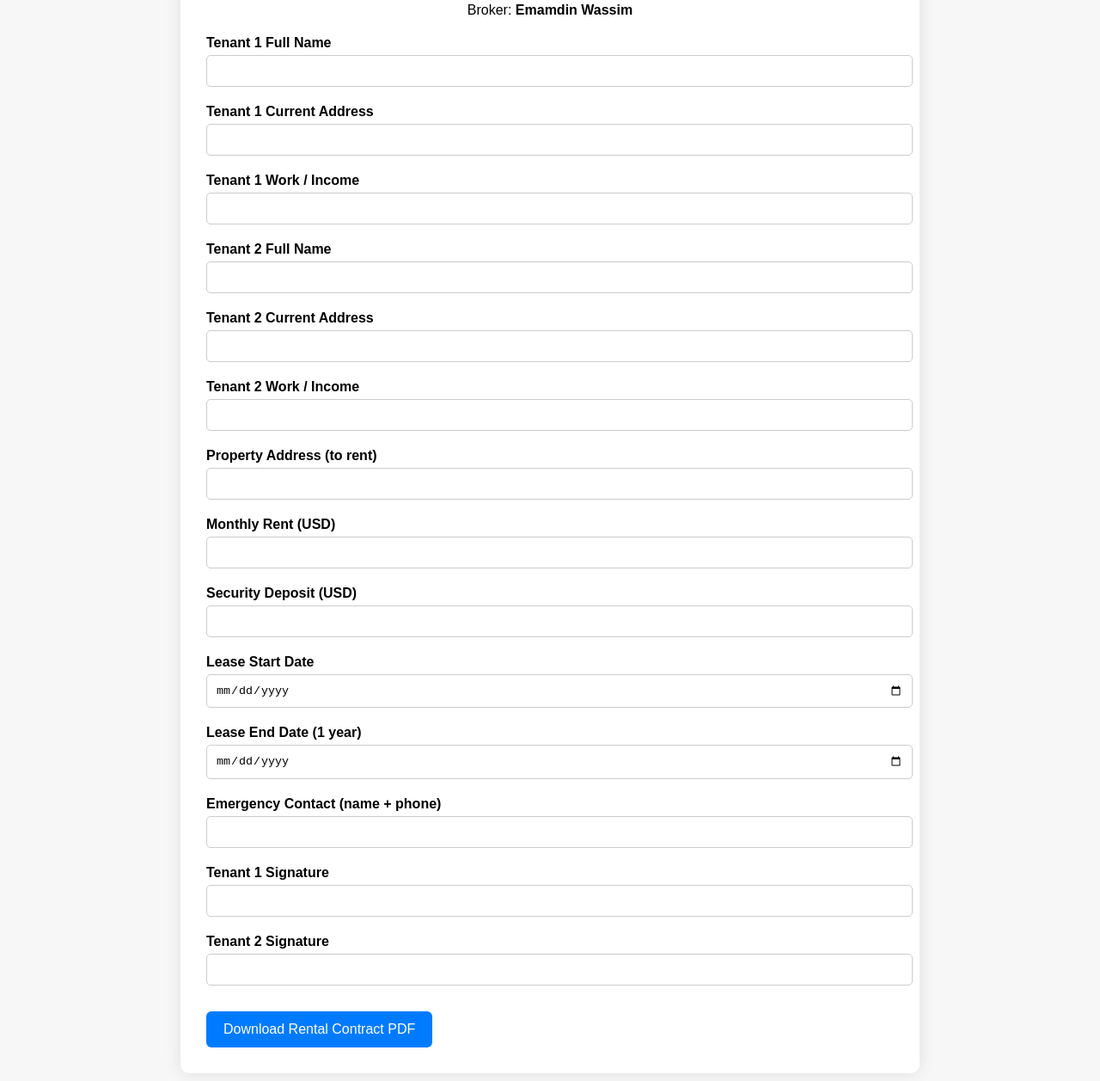
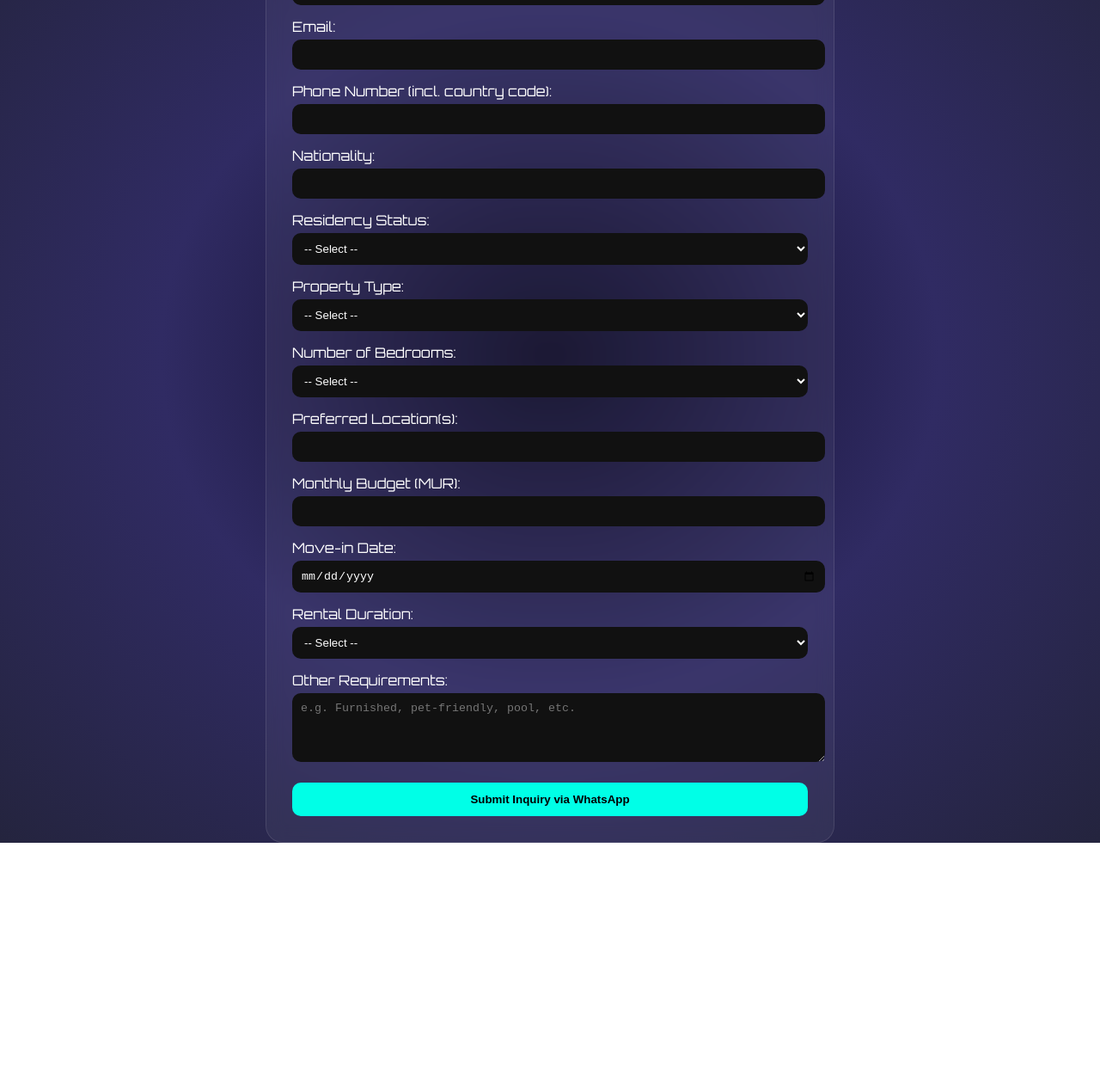
Before and after one commit to labwazi/superdealsmauritiuscoltd, a plain HTML site: page index.html in a window 1280 px wide. Shown: the part 155-1412 px from the top of the page at 86% size. After the commit the page ends 1135 px from the top, so only its background shows below. Drawn offline with nearby package versions, Linux system fonts and the light colour scheme.

Commit message:
Update index.html

```diff
--- a/index.html
+++ b/index.html
@@ -1,156 +1,174 @@
 <!DOCTYPE html>
 <html lang="en">
 <head>
-  <meta charset="UTF-8" />
-  <meta name="viewport" content="width=device-width, initial-scale=1.0"/>
-  <title>Rental Application - Emamdin Wassim</title>
-  <script src="https://cdnjs.cloudflare.com/ajax/libs/jspdf/2.5.1/jspdf.umd.min.js"></script>
+  <meta charset="UTF-8">
+  <meta name="viewport" content="width=device-width, initial-scale=1.0">
+  <title>Rental Inquiry - Chill Tech</title>
+
+  <!-- Google Fonts & FontAwesome -->
+  <link href="https://fonts.googleapis.com/css2?family=Orbitron:wght@400;700&display=swap" rel="stylesheet">
+  <link rel="stylesheet" href="https://cdnjs.cloudflare.com/ajax/libs/font-awesome/6.4.0/css/all.min.css" />
+
   <style>
-    body { font-family: Arial, sans-serif; background: #f7f7f7; padding: 40px; }
-    .container {
-      max-width: 800px;
-      margin: auto;
-      background: white;
+    body {
+      font-family: 'Orbitron', sans-serif;
+      background: radial-gradient(#0f0c29, #302b63, #24243e);
+      color: #fff;
+      display: flex;
+      justify-content: center;
+      align-items: center;
+      min-height: 100vh;
+      margin: 0;
+    }
+
+    .form-container {
+      background: rgba(255, 255, 255, 0.05);
+      border: 1px solid rgba(255, 255, 255, 0.1);
+      backdrop-filter: blur(10px);
       padding: 30px;
-      border-radius: 10px;
-      box-shadow: 0 0 20px rgba(0,0,0,0.1);
+      border-radius: 20px;
+      width: 90%;
+      max-width: 600px;
+      animation: fadeIn 1.2s ease-out;
     }
-    h1 { text-align: center; color: #333; }
-    label { font-weight: bold; margin-top: 20px; display: block; }
-    input, textarea {
+
+    h2 {
+      text-align: center;
+      margin-bottom: 20px;
+      color: #00ffe7;
+    }
+
+    label {
+      display: block;
+      margin-top: 15px;
+      margin-bottom: 5px;
+    }
+
+    input, select, textarea {
       width: 100%;
       padding: 10px;
-      margin-top: 5px;
-      border-radius: 5px;
-      border: 1px solid #ccc;
+      border-radius: 10px;
+      border: none;
+      outline: none;
+      background-color: #111;
+      color: #fff;
+      transition: 0.3s;
     }
+
+    input:focus, select:focus, textarea:focus {
+      box-shadow: 0 0 10px #00ffe7;
+    }
+
     button {
-      margin-top: 30px;
-      padding: 12px 20px;
-      background-color: #007bff;
-      color: white;
+      margin-top: 20px;
+      width: 100%;
+      padding: 12px;
+      background-color: #00ffe7;
+      color: #000;
+      font-weight: bold;
       border: none;
-      border-radius: 6px;
-      font-size: 1em;
+      border-radius: 10px;
       cursor: pointer;
+      transition: background 0.3s;
     }
-    button:hover { background-color: #0056b3; }
-    .whatsapp {
-      margin-top: 15px;
-      text-align: center;
+
+    button:hover {
+      background-color: #00bfa6;
     }
-    .whatsapp a {
-      display: inline-block;
-      margin-top: 10px;
-      background-color: #25d366;
-      color: white;
-      padding: 10px 20px;
-      text-decoration: none;
-      border-radius: 5px;
+
+    @keyframes fadeIn {
+      from { opacity: 0; transform: translateY(30px); }
+      to { opacity: 1; transform: translateY(0); }
     }
   </style>
 </head>
 <body>
+  <form class="form-container" id="rentalForm">
+    <h2>Long-Term Rental Inquiry</h2>
 
-<div class="container">
-  <h1>Rental Application Form</h1>
-  <p style="text-align: center;">Broker: <strong>Emamdin Wassim</strong></p>
+    <label for="fullName">Full Name:</label>
+    <input type="text" id="fullName" name="fullName" required>
 
-  <form id="rentalForm">
-    <label>Tenant 1 Full Name</label>
-    <input type="text" id="tenant1Name" required>
+    <label for="email">Email:</label>
+    <input type="email" id="email" name="email" required>
 
-    <label>Tenant 1 Current Address</label>
-    <input type="text" id="tenant1Address" required>
+    <label for="phone">Phone Number (incl. country code):</label>
+    <input type="tel" id="phone" name="phone" required>
 
-    <label>Tenant 1 Work / Income</label>
-    <input type="text" id="tenant1Work" required>
+    <label for="nationality">Nationality:</label>
+    <input type="text" id="nationality" name="nationality" required>
 
-    <label>Tenant 2 Full Name</label>
-    <input type="text" id="tenant2Name" required>
+    <label for="residencyStatus">Residency Status:</label>
+    <select id="residencyStatus" name="residencyStatus" required>
+      <option value="">-- Select --</option>
+      <option value="resident">Mauritian Resident</option>
+      <option value="expat">Expat (with permit)</option>
+      <option value="foreigner">Foreigner (relocating)</option>
+    </select>
 
-    <label>Tenant 2 Current Address</label>
-    <input type="text" id="tenant2Address" required>
+    <label for="rentalType">Property Type:</label>
+    <select id="rentalType" name="rentalType" required>
+      <option value="">-- Select --</option>
+      <option value="apartment">Apartment</option>
+      <option value="house">House / Villa</option>
+      <option value="studio">Studio</option>
+      <option value="duplex">Duplex</option>
+    </select>
 
-    <label>Tenant 2 Work / Income</label>
-    <input type="text" id="tenant2Work" required>
+    <label for="bedrooms">Number of Bedrooms:</label>
+    <select id="bedrooms" name="bedrooms" required>
+      <option value="">-- Select --</option>
+      <option value="1">1</option>
+      <option value="2">2</option>
+      <option value="3">3</option>
+      <option value="4">4+</option>
+    </select>
 
-    <label>Property Address (to rent)</label>
-    <input type="text" id="rentalProperty" required>
+    <label for="preferredLocation">Preferred Location(s):</label>
+    <input type="text" id="preferredLocation" name="preferredLocation" required>
 
-    <label>Monthly Rent (USD)</label>
-    <input type="number" id="monthlyRent" required>
+    <label for="budget">Monthly Budget (MUR):</label>
+    <input type="number" id="budget" name="budget" required>
 
-    <label>Security Deposit (USD)</label>
-    <input type="number" id="deposit" required>
+    <label for="startDate">Move-in Date:</label>
+    <input type="date" id="startDate" name="startDate" required>
 
-    <label>Lease Start Date</label>
-    <input type="date" id="leaseStart" required>
+    <label for="rentalDuration">Rental Duration:</label>
+    <select id="rentalDuration" name="rentalDuration" required>
+      <option value="">-- Select --</option>
+      <option value="6months">6 Months</option>
+      <option value="1year">1 Year</option>
+      <option value="2years">2+ Years</option>
+    </select>
 
-    <label>Lease End Date (1 year)</label>
-    <input type="date" id="leaseEnd" required>
+    <label for="otherDetails">Other Requirements:</label>
+    <textarea id="otherDetails" name="otherDetails" rows="4" placeholder="e.g. Furnished, pet-friendly, pool, etc."></textarea>
 
-    <label>Emergency Contact (name + phone)</label>
-    <input type="text" id="emergencyContact" required>
-
-    <label>Tenant 1 Signature</label>
-    <input type="text" id="signature1" required>
-
-    <label>Tenant 2 Signature</label>
-    <input type="text" id="signature2" required>
-
-    <button type="button" onclick="generatePDF()">Download Rental Contract PDF</button>
+    <button type="button" onclick="sendToWhatsApp()">Submit Inquiry via WhatsApp</button>
   </form>
 
-  <div class="whatsapp" id="whatsappLink" style="display:none;">
-    <p>✅ PDF Ready! Send it to Emamdin Wassim on WhatsApp:</p>
-    <a id="waBtn" target="_blank">Send via WhatsApp</a>
-  </div>
-</div>
+  <script>
+    function sendToWhatsApp() {
+      const name = document.getElementById('fullName').value;
+      const email = document.getElementById('email').value;
+      const phone = document.getElementById('phone').value;
+      const nationality = document.getElementById('nationality').value;
+      const status = document.getElementById('residencyStatus').value;
+      const type = document.getElementById('rentalType').value;
+      const bedrooms = document.getElementById('bedrooms').value;
+      const location = document.getElementById('preferredLocation').value;
+      const budget = document.getElementById('budget').value;
+      const startDate = document.getElementById('startDate').value;
+      const duration = document.getElementById('rentalDuration').value;
+      const notes = document.getElementById('otherDetails').value;
 
-<script>
-  async function generatePDF() {
-    const { jsPDF } = window.jspdf;
-    const doc = new jsPDF();
+      const message = `Rental Inquiry:%0AName: ${name}%0AEmail: ${email}%0APhone: ${phone}%0ANationality: ${nationality}%0AStatus: ${status}%0AProperty: ${type}%0ABedrooms: ${bedrooms}%0ALocation: ${location}%0ABudget (MUR): ${budget}%0AMove-in: ${startDate}%0ADuration: ${duration}%0AOther: ${notes}`;
 
-    const t1 = document.getElementById("tenant1Name").value;
-    const t1Addr = document.getElementById("tenant1Address").value;
-    const t1Work = document.getElementById("tenant1Work").value;
-    const t2 = document.getElementById("tenant2Name").value;
-    const t2Addr = document.getElementById("tenant2Address").value;
-    const t2Work = document.getElementById("tenant2Work").value;
-    const property = document.getElementById("rentalProperty").value;
-    const rent = document.getElementById("monthlyRent").value;
-    const deposit = document.getElementById("deposit").value;
-    const leaseStart = document.getElementById("leaseStart").value;
-    const leaseEnd = document.getElementById("leaseEnd").value;
-    const emergency = document.getElementById("emergencyContact").value;
-    const sig1 = document.getElementById("signature1").value;
-    const sig2 = document.getElementById("signature2").value;
+      // Replace with your WhatsApp number
+      const whatsappNumber = '23059237053';
 
-    doc.setFontSize(14);
-    doc.text("RENTAL AGREEMENT FORM", 20, 20);
-    doc.setFontSize(11);
-    doc.text(`Broker: Emamdin Wassim`, 20, 30);
-
-    doc.text(`\nTENANT 1:\nName: ${t1}\nAddress: ${t1Addr}\nWork: ${t1Work}`, 20, 40);
-    doc.text(`\nTENANT 2:\nName: ${t2}\nAddress: ${t2Addr}\nWork: ${t2Work}`, 20, 80);
-    doc.text(`\nPROPERTY RENTED:\n${property}`, 20, 120);
-    doc.text(`\nRENT: $${rent} / month\nSecurity Deposit: $${deposit}`, 20, 135);
-    doc.text(`\nLEASE PERIOD:\nStart: ${leaseStart}\nEnd: ${leaseEnd}`, 20, 150);
-    doc.text(`\nEmergency Contact:\n${emergency}`, 20, 170);
-    doc.text(`\nSIGNATURES:\nTenant 1: ${sig1}\nTenant 2: ${sig2}`, 20, 190);
-
-    doc.text(`\nIMPORTANT:\nBy signing, both tenants agree to:\n- Pay rent on time\n- Respect lease duration\n- Accept responsibility for damages or unpaid rent\n- Contact Emamdin Wassim for issues`, 20, 220);
-
-    doc.save("Rental_Contract.pdf");
-
-    const waMsg = `Hello Emamdin, we completed the rental form for:\n${property}\nTenants: ${t1} & ${t2}\nLease: ${leaseStart} to ${leaseEnd}\nMonthly: $${rent}\nContract PDF is attached.`;
-    const waLink = `https://wa.me/23059237053?text=${encodeURIComponent(waMsg)}`;
-    document.getElementById("whatsappLink").style.display = "block";
-    document.getElementById("waBtn").href = waLink;
-  }
-</script>
-
+      window.open(`https://wa.me/${59237053}?text=${message}`, '_blank');
+    }
+  </script>
 </body>
 </html>
```
